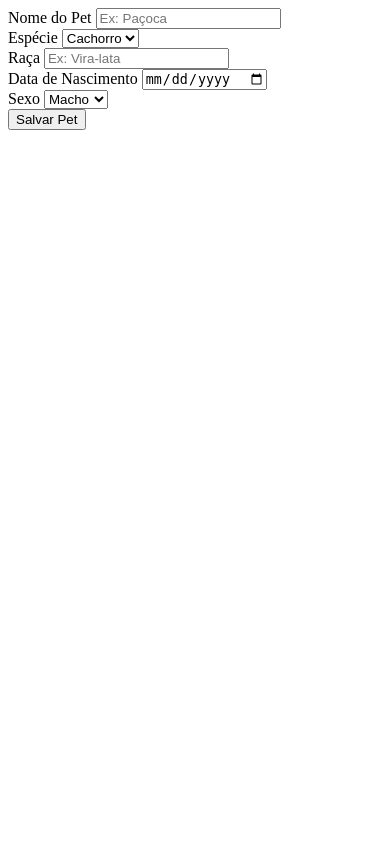
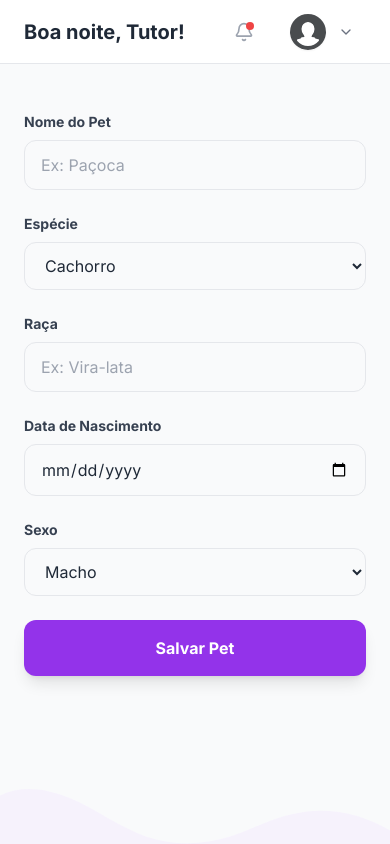
Before and after one commit to pmoraes230/pet, a Django app: template tutor_dash/templates/form_pet.html in a window 390 px wide. Run offline with Django 5.2, Linux system fonts and the light colour scheme; the template is opened without the code that fills it, so the values that code supplies are empty; some libraries are stand-ins or nearby versions.

Commit message:
tela de tutor ainda a organizar

```diff
--- a/tutor_dash/templates/form_pet.html
+++ b/tutor_dash/templates/form_pet.html
@@ -1,3 +1,23 @@
+{% extends "base.html" %}
+{% load static %}
+
+{% block content %}
+<div class="bg-gray-50 flex flex-col md:flex-row h-screen overflow-hidden">
+
+    <!-- Sidebar -->
+    {% block aside %}
+        {% include "partials/aside/aside_tutor.html" %}
+    {% endblock %}
+
+    <main class="flex-1 flex flex-col h-screen overflow-hidden relative">
+
+        <!-- Header -->
+        {% block header %}
+            {% include "partials/header/header_tutor.html" %}
+        {% endblock %}
+
+        <!-- Conteúdo Rolável -->
+        <div class="flex-1 overflow-y-auto p-6 md:p-10 pb-24 z-10">
             <form method="POST" action="{% url 'adicionar_pet' %}" class="space-y-6">
                 {% csrf_token %}
 
@@ -54,3 +74,18 @@
                     Salvar Pet
                 </button>
             </form>
+        </div>
+
+        <!-- Footer Decorativo -->
+        <div class="absolute bottom-0 left-0 w-full overflow-hidden leading-none rotate-180 text-brand-teal pointer-events-none z-0 opacity-40">
+             <svg class="relative block w-[calc(100%+1.3px)] h-[60px] text-purple-100" xmlns="http://www.w3.org/2000/svg" viewBox="0 0 1200 120" preserveAspectRatio="none">
+                <path d="M321.39,56.44c58-10.79,114.16-30.13,172-41.86,82.39-16.72,168.19-17.73,250.45-.39C823.78,31,906.67,72,985.66,92.83c70.05,18.48,146.53,26.09,214.34,3V0H0V27.35A600.21,600.21,0,0,0,321.39,56.44Z" fill="currentColor"></path>
+            </svg>
+        </div>
+    </main>
+</div>
+
+<script>
+    lucide.createIcons();
+</script>
+{% endblock %}
```
Lines whose indentation alone changed are shown as unchanged.
